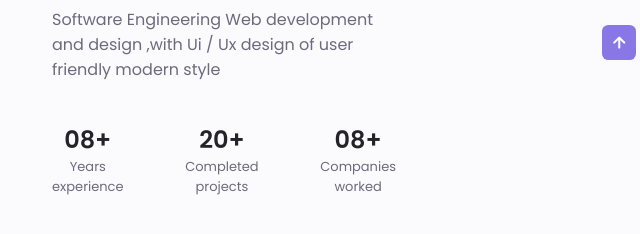
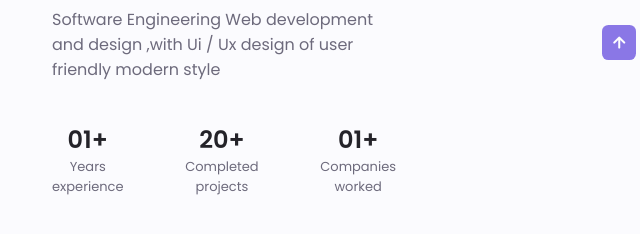
Before and after one commit to Hypertext-Assassin-RSS/MyPortfolio, a plain HTML site: page index.html in a window 1280 px wide. Shown: the part 900-1134 px from the top of the page, 628-1268 px from the left. Drawn offline with nearby package versions, Linux system fonts and the light colour scheme.

Commit message:
minor change

```diff
--- a/index.html
+++ b/index.html
@@ -136,7 +136,7 @@
                             friendly modern style</p>
                         <div class="about__info">
                             <div>
-                                <span class="about__info-title">08+</span>
+                                <span class="about__info-title">01+</span>
                                 <span class="about__info-name">Years <br> experience </span>
                             </div>
 
@@ -146,7 +146,7 @@
                             </div>
 
                             <div>
-                                <span class="about__info-title">08+</span>
+                                <span class="about__info-title">01+</span>
                                 <span class="about__info-name">Companies  <br> worked </span>
                             </div>
                         </div>
```
